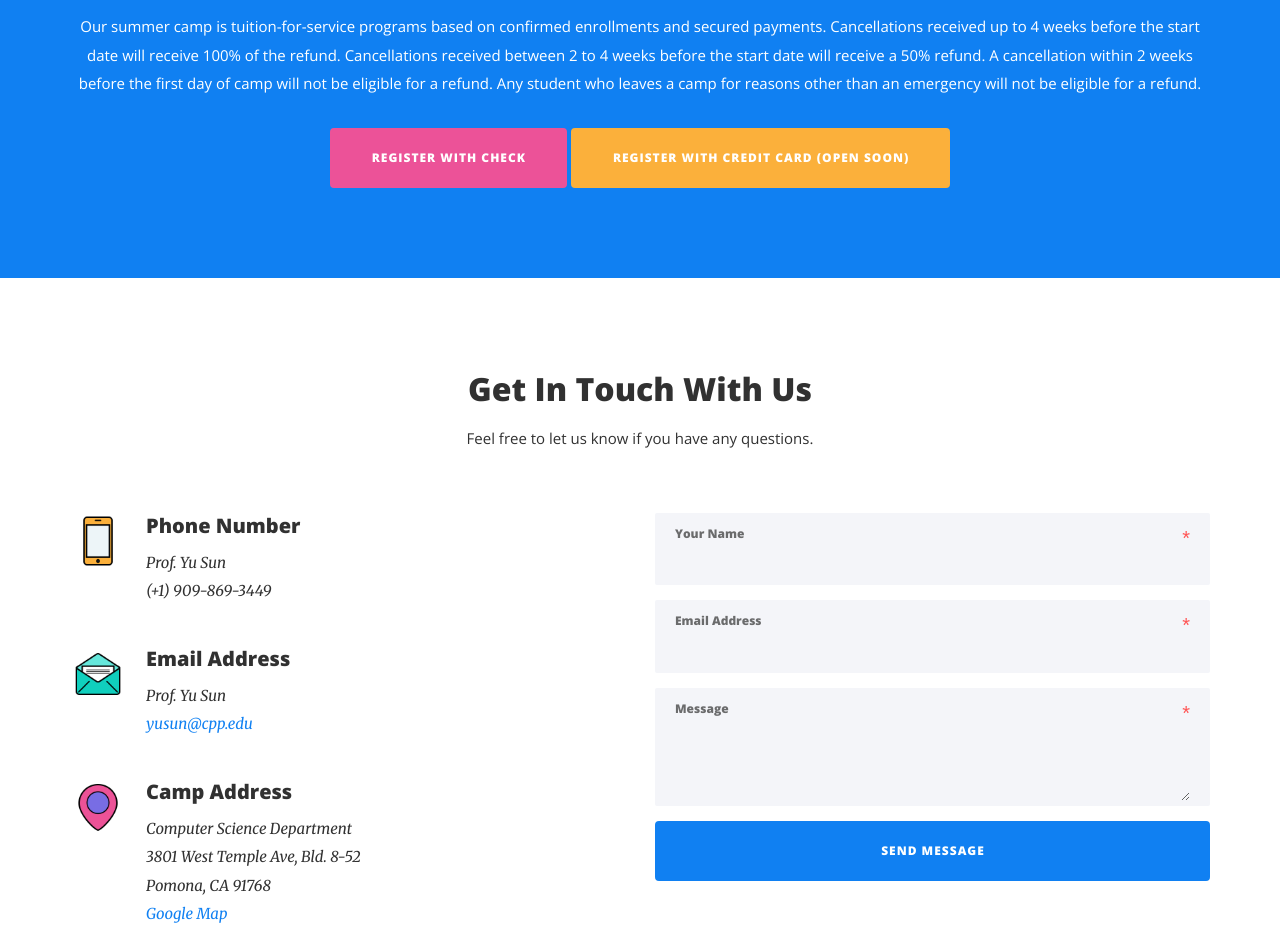
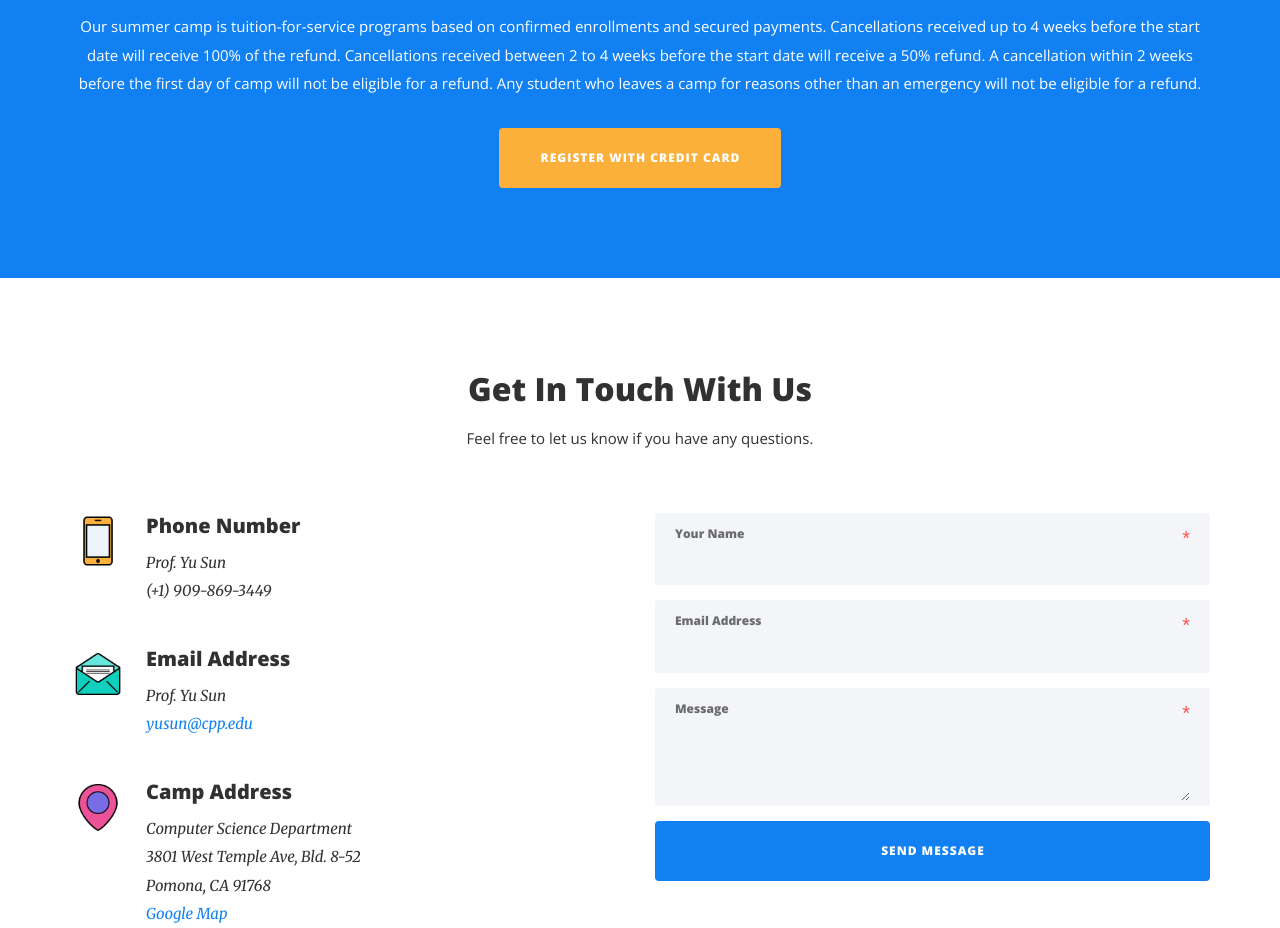
Before and after one commit to cpp-summercamp/cpp-summercamp.github.io, a plain HTML site: page index.html in a window 1280 px wide. Shown: the part 5509-6437 px from the top of the page. Drawn offline with nearby package versions, Linux system fonts and the light colour scheme; some packages are replaced by stand-ins of ours.

Commit message:
update with credit card

```diff
--- a/index.html
+++ b/index.html
@@ -401,8 +401,8 @@
                     <p>Our summer camp is tuition-for-service programs based on confirmed enrollments and secured payments. Cancellations received up to 4 weeks before the start date will receive 100% of the refund. Cancellations received between 2 to 4 weeks before the start date will receive a 50% refund. A cancellation within 2 weeks before the first day of camp will not be eligible for a refund. Any student who leaves a camp for reasons other than an emergency will not be eligible for a refund.</p>
                   </div>
                   <div class="section-content">
-                    <a class="btn btn-pink" target="_blank" href="http://goo.gl/forms/KvllfF782mJKjizV2">Register with Check</a>
-                    <a class="btn btn-warning" href="#">Register with Credit Card (Open Soon)</a>
+                    <!-- <a class="btn btn-pink" target="_blank" href="http://goo.gl/forms/KvllfF782mJKjizV2">Register with Check</a> -->
+                    <a class="btn btn-warning" href="https://cppsummercamp.wufoo.com/forms/z1anr92c0haikh5/">Register with Credit Card</a>
                     <!-- <a class="btn btn-pink m-y-5"><i class="fa fa-android"></i>Google Play</a>
                     <a class="btn btn-warning m-y"><i class="fa fa-apple"></i>App Store</a> -->
                   </div>
```
